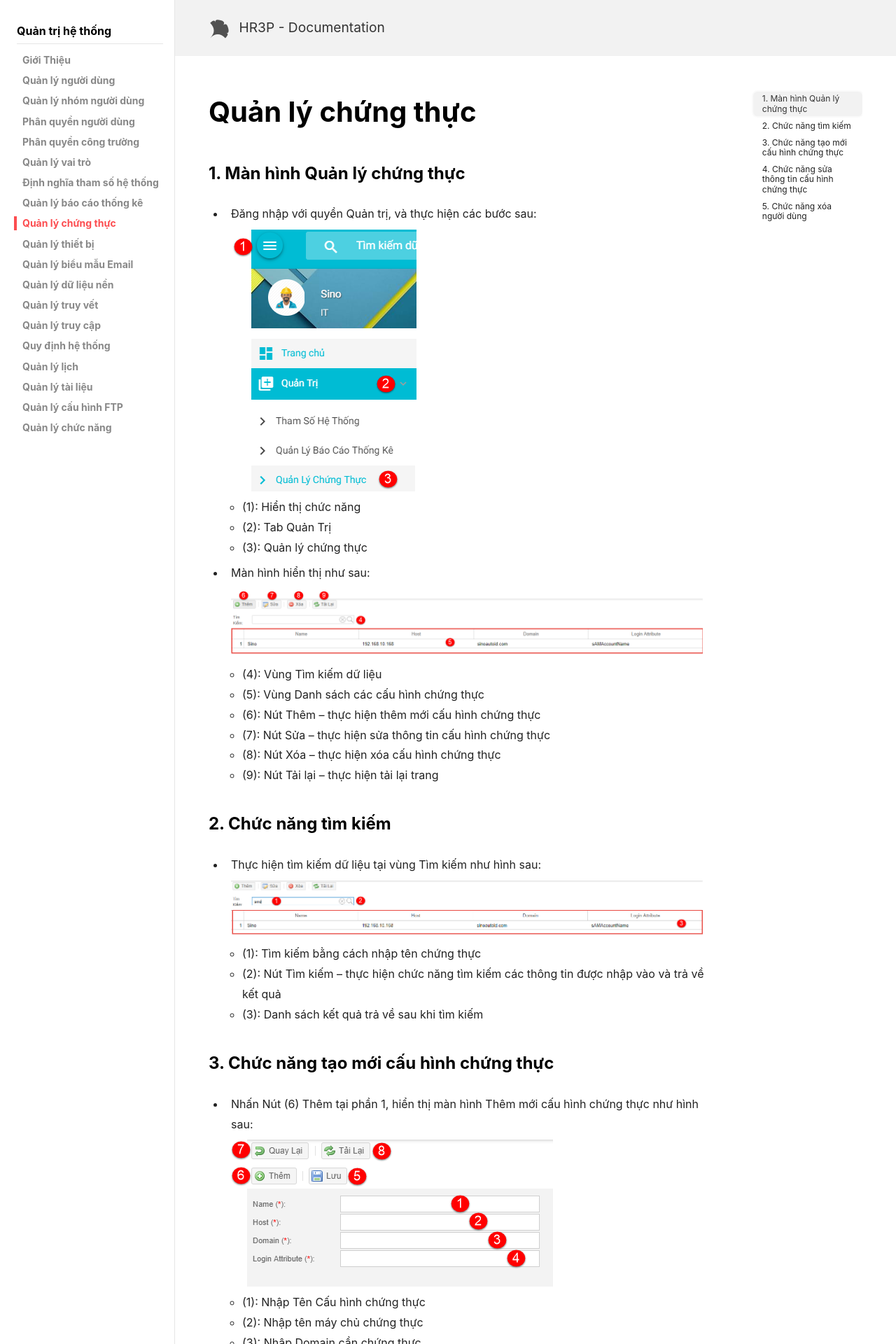
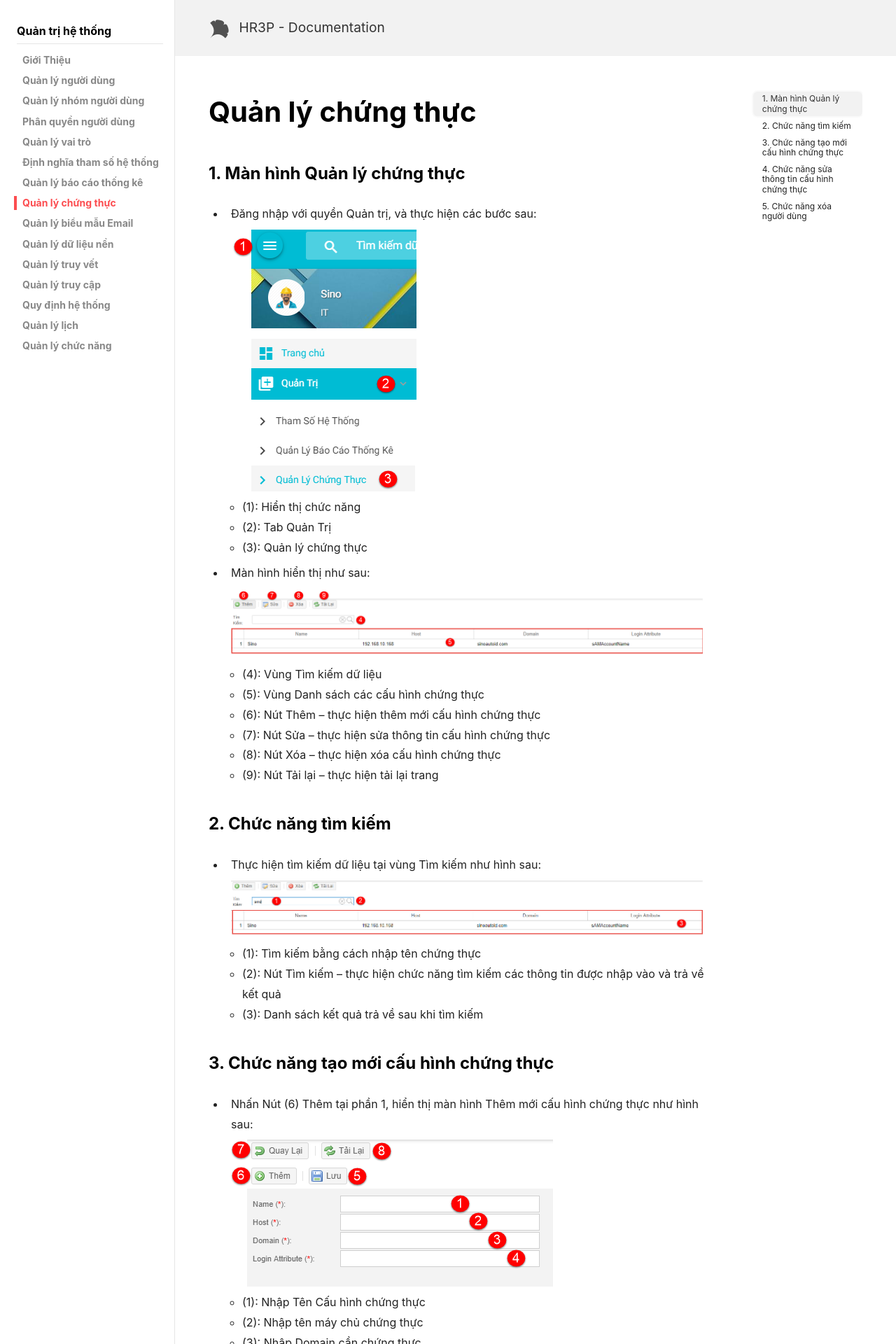
Before and after one commit to sinoautoid/hr3p, a Jekyll site: the page built from docs/_docs/en/1.7-AuthenticationGuide.md, in a window 1280 px wide. Shown: the top 1920 px of the page at 70% size. Built offline with Jekyll 4.4.1, drawn with Linux system fonts in a browser that asks for light colours; nearby versions of some CDN libraries; some of the changed text lies outside the part shown.

Commit message:
Update navigation

```diff
--- a/_data/navigation.yml
+++ b/_data/navigation.yml
@@ -23,8 +23,6 @@ mgmt-system:
         url: /quan-ly-nhom-nguoi-dung
       - title: Phân quyền người dùng
         url: /phan-quyen-nguoi-dung
-      - title: Phân quyền công trường
-        url: /phan-quyen-cong-truong
       - title: Quản lý vai trò
         url: /quan-ly-vai-tro
       - title: Định nghĩa tham số hệ thống
@@ -33,8 +31,6 @@ mgmt-system:
         url: /quan-ly-bao-cao-thong-ke
       - title: Quản lý chứng thực
         url: /quan-ly-chung-thuc
-      - title: Quản lý thiết bị
-        url: /quan-ly-thiet-bi
       - title: Quản lý biểu mẫu Email
         url: /quan-ly-bieu-mau-email
       - title: Quản lý dữ liệu nền
@@ -47,12 +43,15 @@ mgmt-system:
         url: /quy-dinh-he-thong
       - title: Quản lý lịch
         url: /quan-ly-lich
-      - title: Quản lý tài liệu
-        url: /quan-ly-tai-lieu
-      - title: Quản lý cấu hình FTP
-        url: /quan-ly-cau-hinh-ftp
       - title: Quản lý chức năng
         url: /quan-ly-chuc-nang
 
+view-evaluation:
+  - title: Hướng dẫn xem kết quả đánh giá
+    children:
+      - title:  Giới thiệu
+        url:    /user-guide
+      - title: Xem kết quả đánh giá
+        url: /ket-qua-danh-gia
 sidebar:
-  nav: mgmt-system
+  nav: view-evaluation
```
